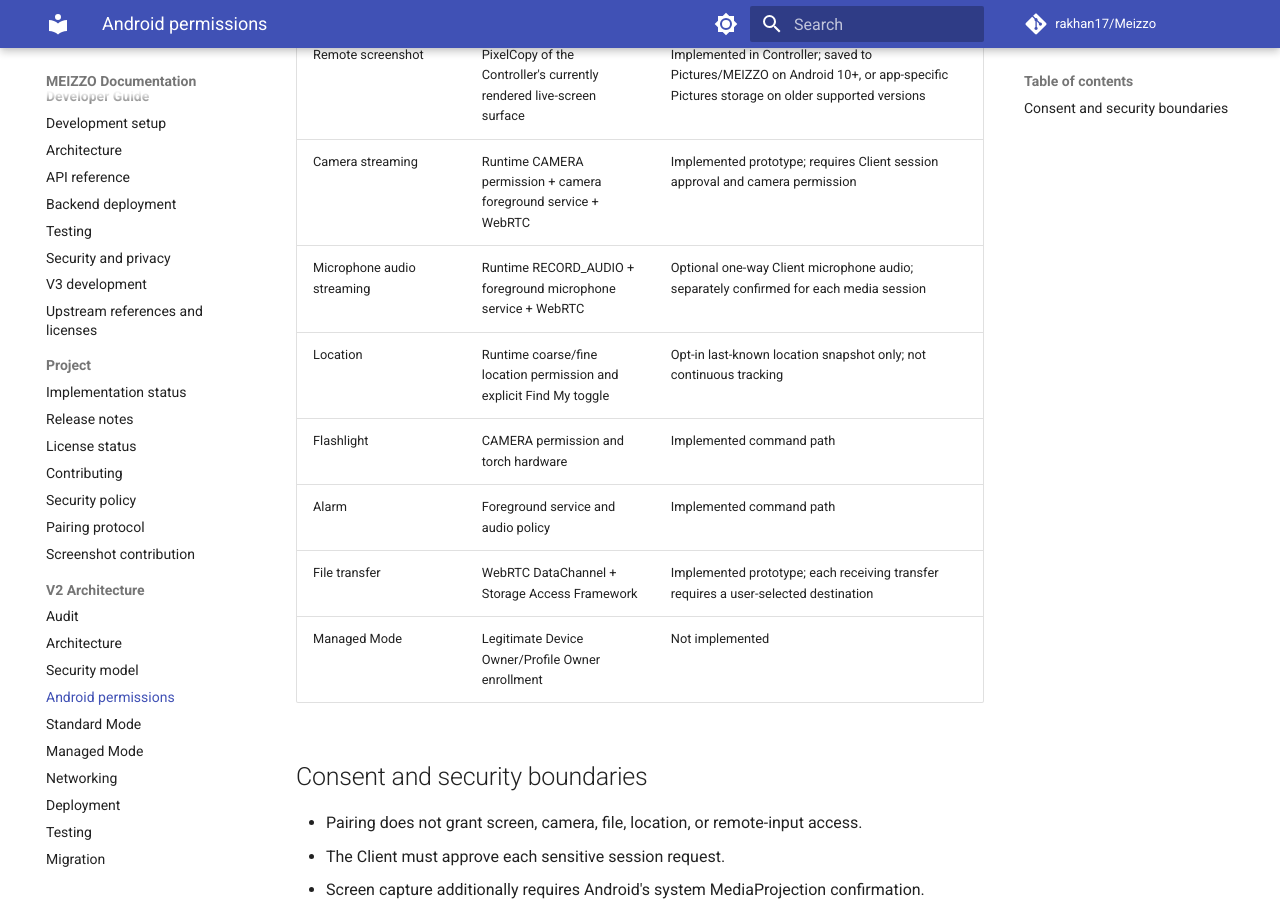
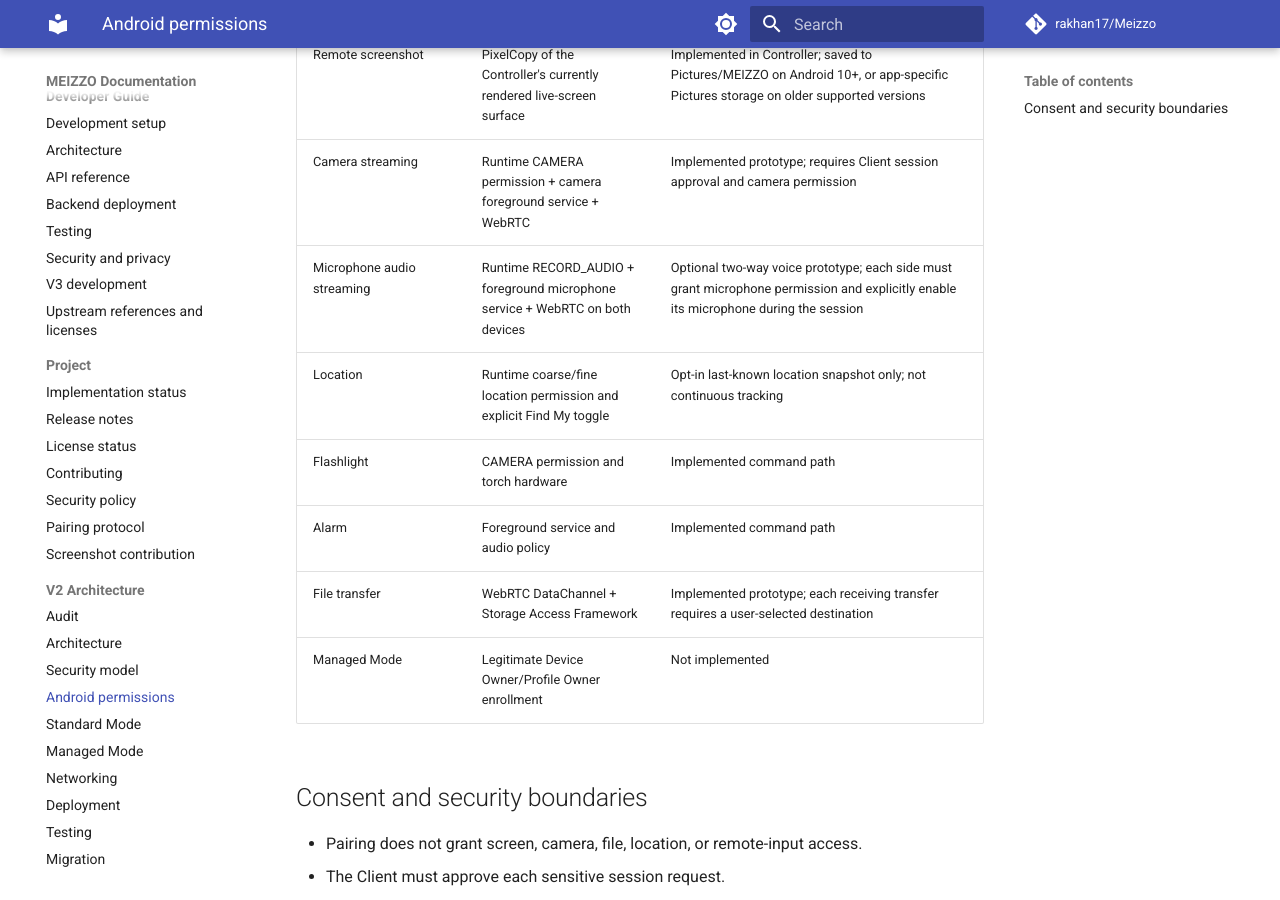
Before and after one commit to rakhan17/Meizzo, an MkDocs documentation site: the page built from docs/v2/android-permissions.md, in a window 1280 px wide and 900 px high, scrolled down 1364 px. Built offline with MkDocs 1.6.1 and Material for MkDocs 9.7.7, drawn with Linux system fonts in a browser that asks for light colours; comment, search, counter and statistics services are not loaded.

Commit message:
Document Controller microphone foreground service permission

```diff
--- a/docs/v2/android-permissions.md
+++ b/docs/v2/android-permissions.md
@@ -20,7 +20,7 @@ physical-device and cross-network acceptance work listed in the v3 roadmap.
 | Remote lock screen | Accessibility global action (Android 9+) | Implemented; requires a separately approved interaction session |
 | Remote screenshot | PixelCopy of the Controller's currently rendered live-screen surface | Implemented in Controller; saved to Pictures/MEIZZO on Android 10+, or app-specific Pictures storage on older supported versions |
 | Camera streaming | Runtime CAMERA permission + camera foreground service + WebRTC | Implemented prototype; requires Client session approval and camera permission |
-| Microphone audio streaming | Runtime RECORD_AUDIO + foreground microphone service + WebRTC | Optional one-way Client microphone audio; separately confirmed for each media session |
+| Microphone audio streaming | Runtime RECORD_AUDIO + foreground microphone service + WebRTC on both devices | Optional two-way voice prototype; each side must grant microphone permission and explicitly enable its microphone during the session |
 | Location | Runtime coarse/fine location permission and explicit Find My toggle | Opt-in last-known location snapshot only; not continuous tracking |
 | Flashlight | CAMERA permission and torch hardware | Implemented command path |
 | Alarm | Foreground service and audio policy | Implemented command path |
```
